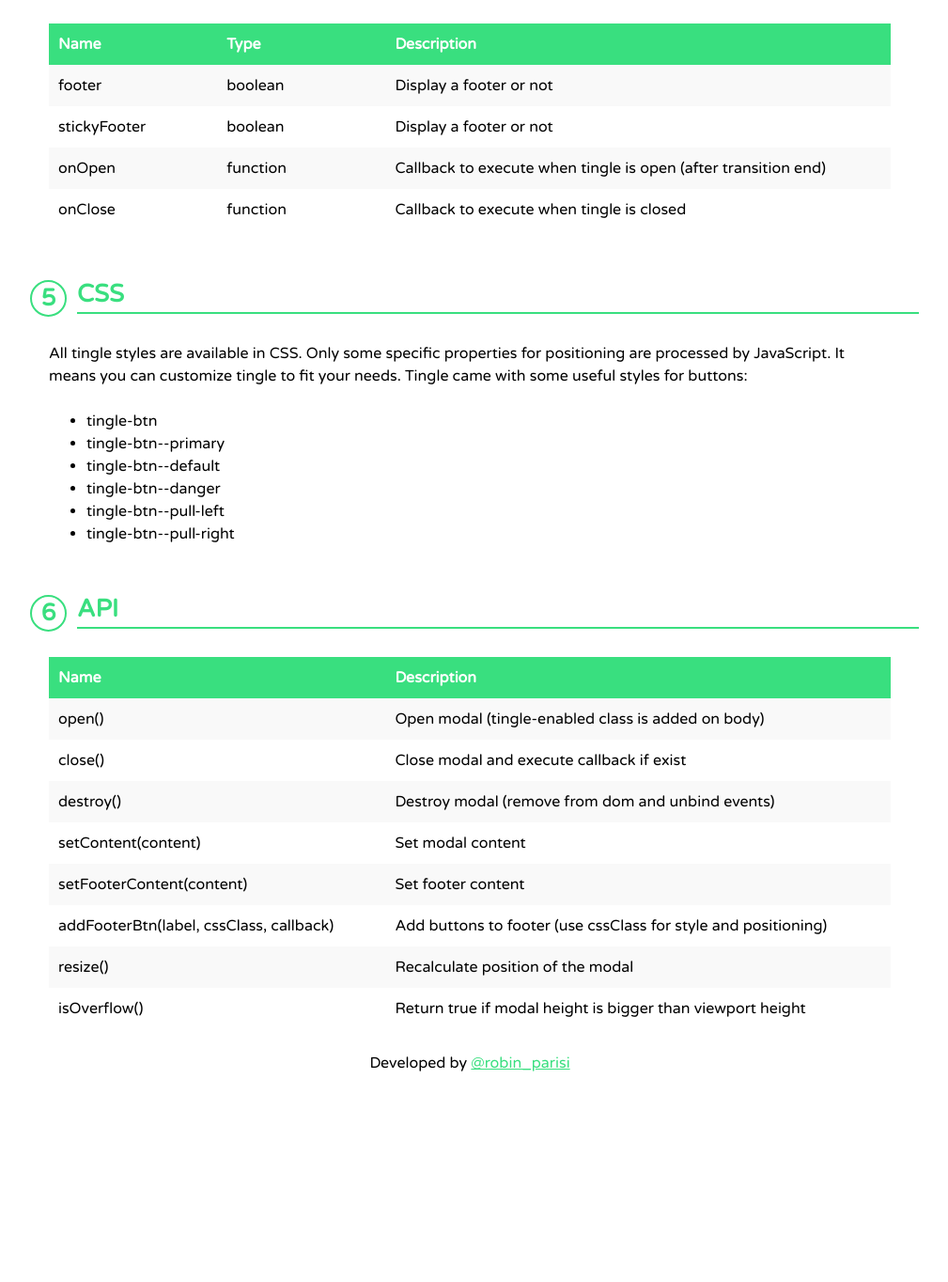
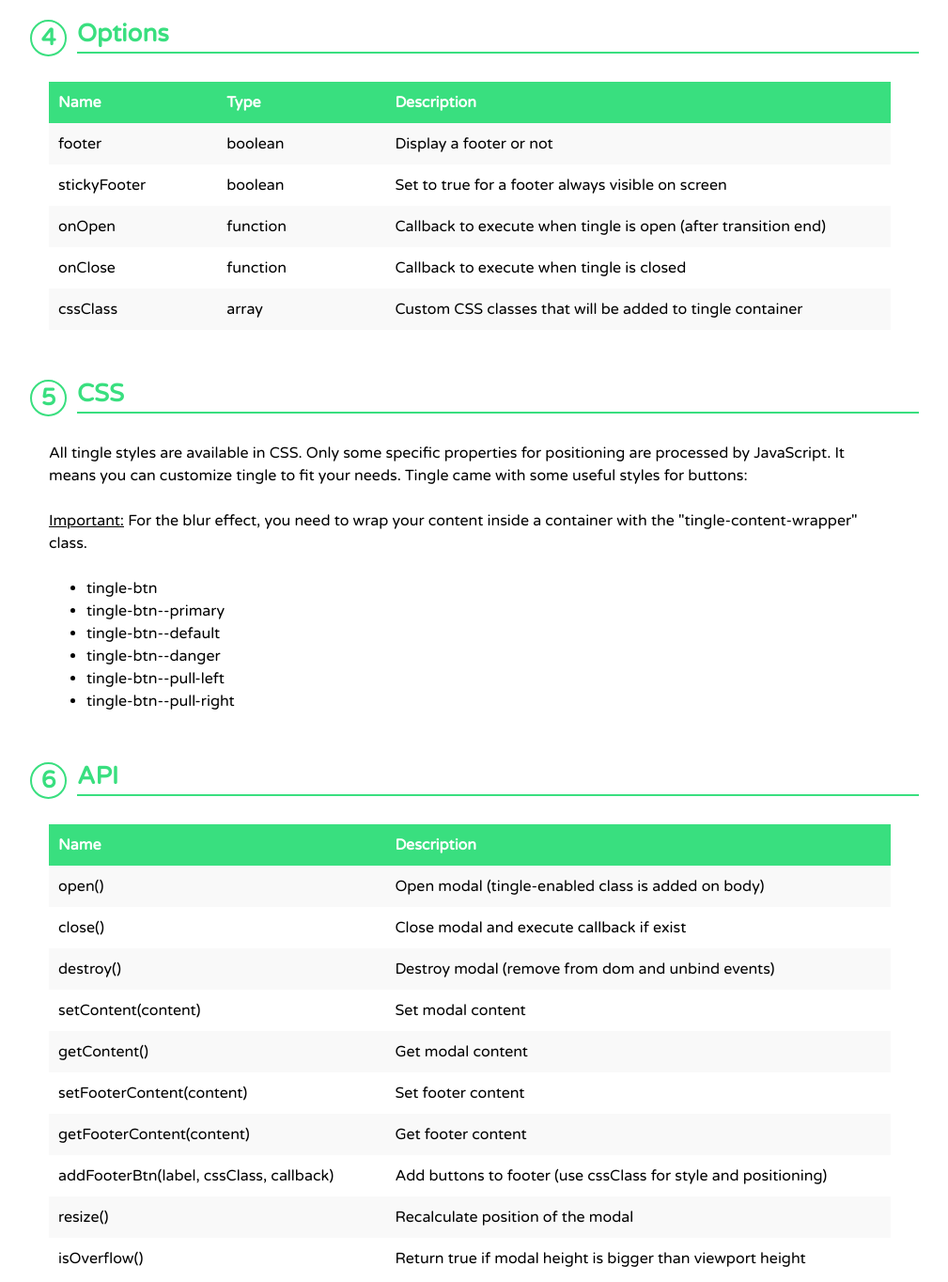
Before and after one commit to robinparisi/tingle, a plain HTML site: page index.html in a window 1280 px wide. Shown: the part 2051-3415 px from the top of the page at 94% size, without its empty margins (140-1149 px from the left). Before the commit the page ends 3224 px from the top, so only its background shows below. Drawn offline with Linux system fonts and the light colour scheme.

Commit message:
Update 2016-04-05T16:04:04.223Z

```diff
--- a/demo.css
+++ b/demo.css
@@ -167,6 +167,10 @@ a:visited {
 h2,
 h3 {
   border-bottom: 1px dotted #dfece6;
+}
+
+.important {
+  text-decoration: underline;
 }
 
 .container {
--- a/index.html
+++ b/index.html
@@ -66,6 +66,7 @@
             var modal = new tingle.modal({
                 footer: true,
                 stickyFooter: false,
+                cssClass: ['custom-class-1', 'custom-class-2']
                 onOpen: function() {
                     console.log('modal open');
                 },
@@ -112,7 +113,7 @@ modal.close();
             <tr>
                 <td>stickyFooter</td>
                 <td>boolean</td>
-                <td>Display a footer or not</td>
+                <td>Set to true for a footer always visible on screen</td>
             </tr>
             <tr>
                 <td>onOpen</td>
@@ -124,11 +125,20 @@ modal.close();
                 <td>function</td>
                 <td>Callback to execute when tingle is closed</td>
             </tr>
+            <tr>
+                <td>cssClass</td>
+                <td>array</td>
+                <td>Custom CSS classes that will be added to tingle container</td>
+            </tr>
         </table>
         <h2 data-bullet="5">CSS</h2>
+        <p>
             All tingle styles are available in CSS. Only some specific properties for positioning are processed by JavaScript.
             It means you can customize tingle to fit your needs. Tingle came with some useful styles for buttons:
-
+        </p>
+        <p>
+            <span class="important">Important:</span> For the blur effect, you need to wrap your content inside a container with the "tingle-content-wrapper" class.
+        </p>
         <ul>
             <li>tingle-btn</li>
             <li>tingle-btn--primary</li>
@@ -163,8 +173,16 @@ modal.close();
                 <td>Set modal content</td>
             </tr>
             <tr>
+                <td>getContent()</td>
+                <td>Get modal content</td>
+            </tr>
+            <tr>
                 <td>setFooterContent(content)</td>
                 <td>Set footer content</td>
+            </tr>
+            <tr>
+                <td>getFooterContent(content)</td>
+                <td>Get footer content</td>
             </tr>
             <tr>
                 <td>addFooterBtn(label, cssClass, callback)</td>
@@ -218,7 +236,8 @@ modal.close();
             onOpen: function() {
                 console.log('open');
                 console.log(this.modalBox.clientWidth);
-            }
+            },
+            cssClass: ['class1', 'class2']
         });
         var btn = document.querySelector('.js-tingle-modal-1');
         btn.addEventListener('click', function(){
--- a/tingle/tingle.js
+++ b/tingle/tingle.js
@@ -35,7 +35,8 @@
             onClose: null,
             onOpen: null,
             stickyFooter: false,
-            footer: false
+            footer: false,
+            cssClass: []
         }
 
         // extends config
@@ -87,6 +88,7 @@
         _offset.call(this);
 
         // onOpen event
+        if(typeof this.opts.onOpen === 'function') {
             var transitionEvent = whichTransitionEvent();
             var self = this;
             transitionEvent && this.modal.addEventListener(transitionEvent, function(e) {
@@ -94,6 +96,7 @@
                     self.opts.onOpen.call(self);
                 }
             });
+        }
     };
 
     /**
@@ -142,6 +145,10 @@
         this.resize();
     };
 
+    Modal.prototype.getContent = function() {
+        return this.modalBoxContent;
+    };
+
     Modal.prototype.addFooter = function() {
         // add footer to modal
         _buildFooter.call(this);
@@ -152,6 +159,9 @@
         this.modalBoxFooter.innerHTML = content;
     };
 
+    Modal.prototype.getFooterContent = function() {
+        return this.modalBoxFooter;
+    };
 
     Modal.prototype.setStickyFooter = function(isSticky) {
 
@@ -250,10 +260,15 @@
         this.modal = create('div', 'tingle-modal');
         this.modal.style.display = 'none';
 
+        // custom class
+        this.opts.cssClass.forEach(function (item) {
+            if(typeof item === 'string') {
+                this.modal.classList.add(item);
+            }
+        }, this);
+
         this.modalCloseBtn = create('button', 'tingle-modal__close');
         this.modalCloseBtn.innerHTML = '×';
-
-        //modalWrapper = create('div', 'tingle-modal__wrapper');
 
         this.modalBox = create('div', 'tingle-modal-box');
         this.modalBoxContent = create('div', 'tingle-modal-box__content');
```
Also changed, not shown: tingle/tingle.min.js. Lines whose indentation alone changed are shown as unchanged.
